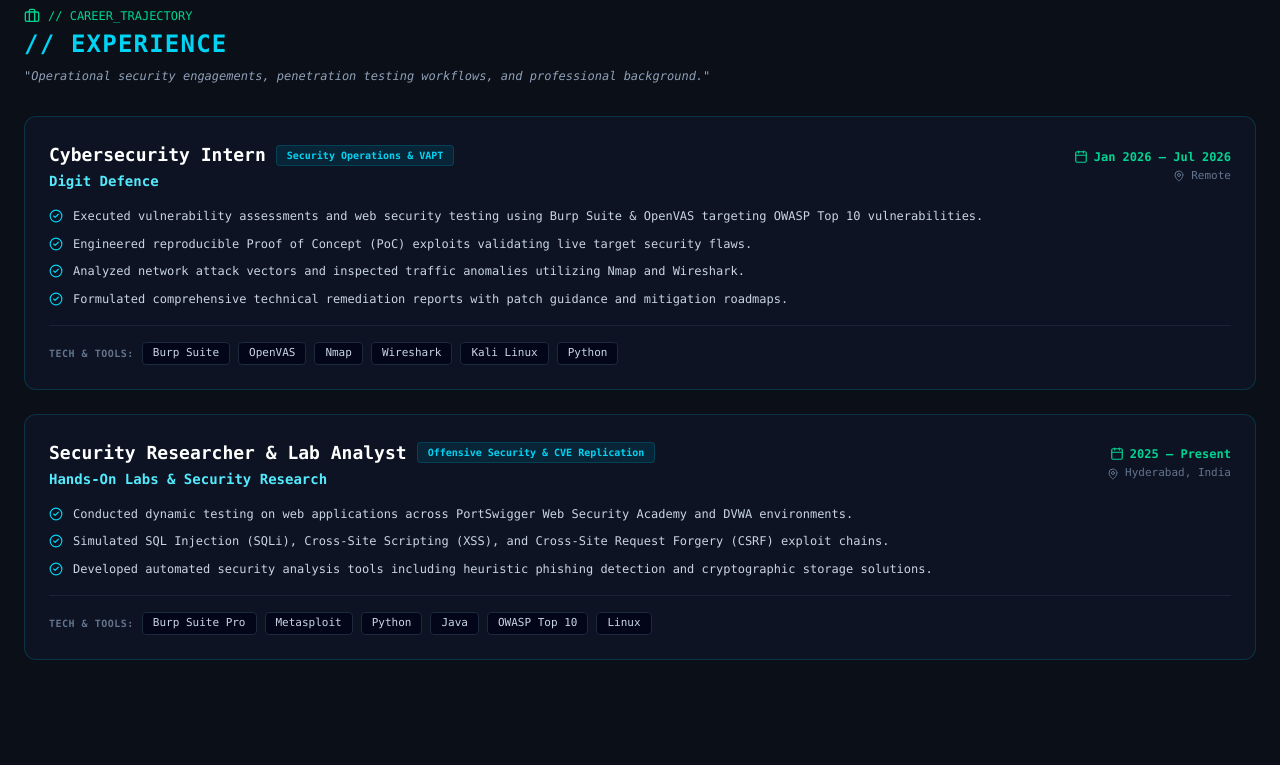
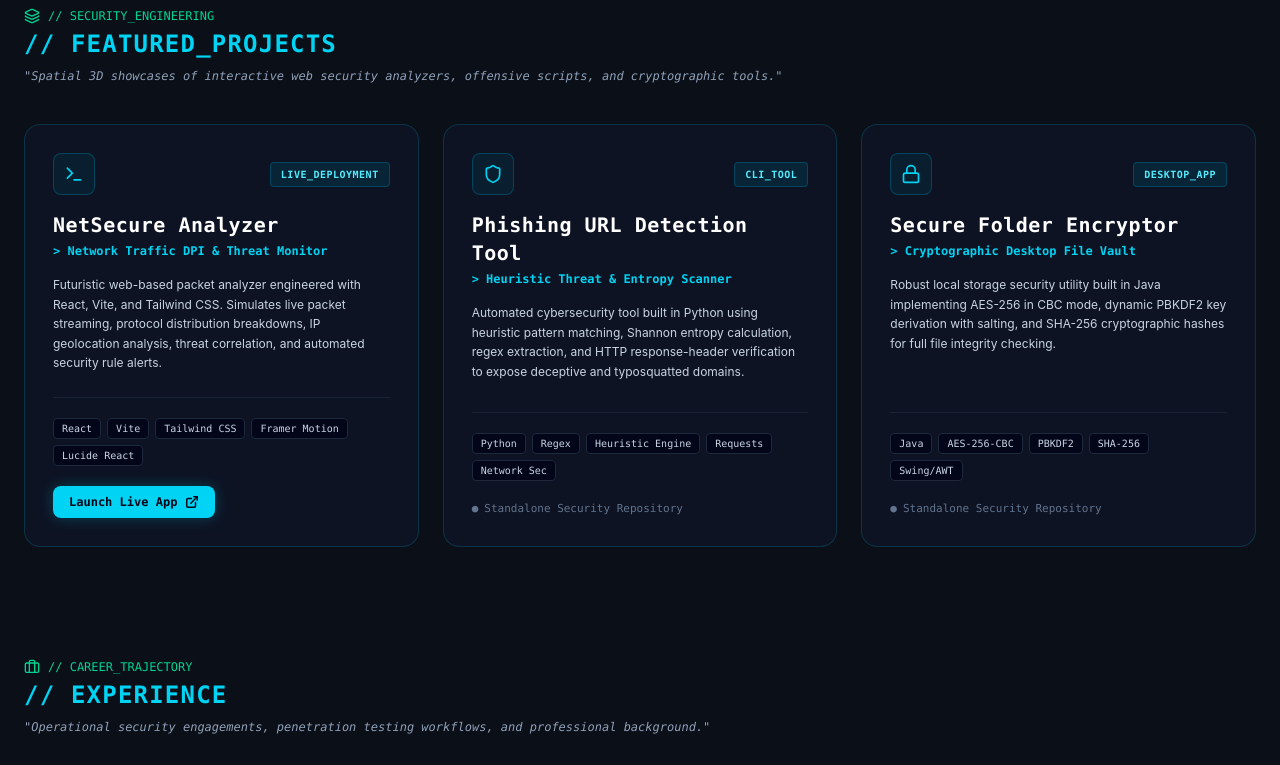
Before and after one commit to atharvreddy04/atharv-reddy-cyber-portfolio, a React (Vite) app: page / in a window 1280 px wide. Shown: the part 3200-3965 px from the top of the page. Built offline with nearby package versions, Linux system fonts and the light colour scheme.

Commit message:
fix: resolve duplicate IDs and align navbar targets directly to dedicated sections

```diff
--- a/src/App.tsx
+++ b/src/App.tsx
@@ -4,6 +4,7 @@ import { Hero } from './components/Hero';
 import { MetricsBar } from './components/MetricsBar';
 import { AboutJson } from './components/AboutJson';
 import { ResumeCV } from './components/ResumeCV';
+import { HighlightCard3D } from './components/HighlightCard3D';
 import { Experience } from './components/Experience';
 import { Certifications } from './components/Certifications';
 import { GithubMonitor } from './components/GithubMonitor';
@@ -17,35 +18,50 @@ function App() {
       <Navbar />
 
       <main className="space-y-4">
+        {/* HOME SECTION */}
         <Hero />
 
+        {/* METRICS */}
         <SectionReveal variant="secondary">
           <MetricsBar />
         </SectionReveal>
 
+        {/* ABOUT SECTION */}
         <SectionReveal variant="primary">
           <AboutJson />
         </SectionReveal>
 
+        {/* RESUME / CREDENTIALS */}
         <SectionReveal variant="primary">
           <ResumeCV />
         </SectionReveal>
 
-        {/* Experience Target Section for #experience */}
+        {/* DEDICATED PROJECTS SECTION (HighlightCard3D) */}
+        <SectionReveal variant="primary">
+          <HighlightCard3D />
+        </SectionReveal>
+
+        {/* DEDICATED EXPERIENCE SECTION */}
         <SectionReveal variant="primary">
           <Experience />
         </SectionReveal>
 
-        <Certifications />
+        {/* DEDICATED SKILLS & CERTIFICATIONS SECTION */}
+        <SectionReveal variant="primary">
+          <Certifications />
+        </SectionReveal>
 
+        {/* GITHUB MONITOR */}
         <SectionReveal variant="secondary">
           <GithubMonitor />
         </SectionReveal>
 
+        {/* RECRUITMENT BANNER */}
         <SectionReveal variant="primary">
           <RecruitmentBanner />
         </SectionReveal>
 
+        {/* CONTACT SECTION */}
         <SectionReveal variant="primary">
           <Contact />
         </SectionReveal>
--- a/src/components/Certifications.tsx
+++ b/src/components/Certifications.tsx
@@ -90,11 +90,11 @@ export const Certifications: React.FC = () => {
   }, [modalItem]);
 
   return (
-    <section id="certifications" className="scroll-mt-20 px-6 py-10 max-w-7xl mx-auto font-mono">
+    <section id="skills" className="scroll-mt-24 px-6 py-10 max-w-7xl mx-auto font-mono">
       {/* Section Header */}
       <div className="flex items-center gap-2 text-cyan-400 font-bold text-sm tracking-wider uppercase mb-5">
         <span>🛡</span>
-        <h2>[ CERTIFICATIONS ]</h2>
+        <h2>[ CERTIFICATIONS &amp; ACCREDITATIONS ]</h2>
       </div>
 
       {/* Featured NASSCOM Card */}
@@ -106,7 +106,7 @@ export const Certifications: React.FC = () => {
 
           <FileText className="h-16 w-16 text-slate-500 group-hover:text-cyan-400 transition-colors mb-4" />
 
-          <h3 className="text-xl sm:text-2xl font-bold text-white tracking-wide">
+          <h3 className="text-xl sm:text-2xl font-bold text-white tracking-wide uppercase">
             POONDRU ATHARV REDDY
           </h3>
           <p className="text-xs text-slate-400 mt-2">
@@ -119,7 +119,7 @@ export const Certifications: React.FC = () => {
           <div className="flex items-center justify-center mt-6">
             <button
               onClick={() => setModalItem({ docPath: featuredCert.docPath, isImage: false })}
-              className="px-5 py-2 rounded-lg border border-cyan-500/40 bg-cyan-950/40 text-cyan-300 text-xs hover:bg-cyan-900/40 hover:border-cyan-400 transition-all flex items-center gap-2 shadow-[0_0_15px_rgba(6,182,212,0.15)]"
+              className="px-5 py-2 rounded-lg border border-cyan-500/40 bg-cyan-950/40 text-cyan-300 text-xs hover:bg-cyan-900/40 hover:border-cyan-400 transition-all flex items-center gap-2 shadow-[0_0_15px_rgba(6,182,212,0.15)] cursor-pointer"
             >
               <ExternalLink className="h-3.5 w-3.5" />
               <span>Inspect PDF</span>
@@ -154,7 +154,7 @@ export const Certifications: React.FC = () => {
                 <button
                   key={cred.label}
                   onClick={() => setModalItem({ docPath: cred.docPath, isImage: cred.isImage })}
-                  className="px-3 py-1.5 rounded-lg border border-cyan-500/40 bg-cyan-950/40 text-cyan-300 text-[11px] hover:bg-cyan-900/40 hover:border-cyan-400 transition-all flex items-center gap-1.5 shadow-[0_0_12px_rgba(6,182,212,0.12)]"
+                  className="px-3 py-1.5 rounded-lg border border-cyan-500/40 bg-cyan-950/40 text-cyan-300 text-[11px] hover:bg-cyan-900/40 hover:border-cyan-400 transition-all flex items-center gap-1.5 shadow-[0_0_12px_rgba(6,182,212,0.12)] cursor-pointer"
                 >
                   <ExternalLink className="h-3 w-3" />
                   <span>{cred.sublabel}</span>
@@ -192,7 +192,7 @@ export const Certifications: React.FC = () => {
               <div className="flex items-center justify-center mt-5">
                 <button
                   onClick={() => setModalItem({ docPath: cert.docPath, isImage: false })}
-                  className="px-4 py-1.5 rounded-lg border border-cyan-500/40 bg-cyan-950/40 text-cyan-300 text-[11px] hover:bg-cyan-900/40 hover:border-cyan-400 transition-all flex items-center gap-1.5 shadow-[0_0_12px_rgba(6,182,212,0.12)]"
+                  className="px-4 py-1.5 rounded-lg border border-cyan-500/40 bg-cyan-950/40 text-cyan-300 text-[11px] hover:bg-cyan-900/40 hover:border-cyan-400 transition-all flex items-center gap-1.5 shadow-[0_0_12px_rgba(6,182,212,0.12)] cursor-pointer"
                 >
                   <ExternalLink className="h-3 w-3" />
                   <span>Inspect</span>
@@ -202,8 +202,9 @@ export const Certifications: React.FC = () => {
 
             <div className="p-3.5 bg-slate-950 text-xs">
               <div className="text-slate-200 font-bold">
-                {cert.bulletTitle} - {cert.issuer}
+                {cert.bulletTitle}
               </div>
+              <div className="text-slate-400 text-[11px] mt-0.5">{cert.issuer}</div>
               <div className="text-slate-500 text-[10px] mt-0.5">{cert.issued}</div>
             </div>
           </div>
@@ -240,7 +241,7 @@ export const Certifications: React.FC = () => {
                 </a>
                 <button
                   onClick={() => setModalItem(null)}
-                  className="p-1 rounded text-slate-400 hover:text-white transition-colors"
+                  className="p-1 rounded text-slate-400 hover:text-white transition-colors cursor-pointer"
                   aria-label="Close modal"
                 >
                   <X className="h-4 w-4" />
@@ -276,3 +277,5 @@ export const Certifications: React.FC = () => {
     </section>
   );
 };
+
+export default Certifications;
--- a/src/components/Experience.tsx
+++ b/src/components/Experience.tsx
@@ -46,7 +46,7 @@ const experiences: ExperienceItem[] = [
 
 export const Experience: React.FC = () => {
   return (
-    <section id="experience" className="scroll-mt-20 px-6 py-12 max-w-7xl mx-auto font-mono">
+    <section id="experience" className="scroll-mt-24 px-6 py-12 max-w-7xl mx-auto font-mono">
       {/* Token Header */}
       <div className="flex items-center gap-2 text-xs text-emerald-400 mb-1">
         <Briefcase className="h-4 w-4" />
@@ -91,7 +91,7 @@ export const Experience: React.FC = () => {
               </div>
             </div>
 
-            <ul className="space-y-2 mt-4 text-xs text-slate-300">
+            <ul className="space-y-2 mt-4 text-xs text-slate-300 font-sans">
               {exp.responsibilities.map((resp, idx) => (
                 <li key={idx} className="flex items-start gap-2.5">
                   <CheckCircle2 className="h-3.5 w-3.5 text-cyan-400 shrink-0 mt-0.5" />
@@ -101,13 +101,13 @@ export const Experience: React.FC = () => {
             </ul>
 
             <div className="flex flex-wrap items-center gap-2 pt-4 mt-4 border-t border-slate-800/80 text-[11px]">
-              <span className="text-slate-500 font-semibold text-[10px] uppercase tracking-wider">
+              <span className="text-slate-500 font-semibold text-[10px] uppercase tracking-wider font-mono">
                 Tech &amp; Tools:
               </span>
               {exp.techStack.map((tech) => (
                 <span
                   key={tech}
-                  className="px-2.5 py-0.5 rounded bg-slate-950 text-slate-300 border border-slate-800"
+                  className="px-2.5 py-0.5 rounded bg-slate-950 text-slate-300 border border-slate-800 font-mono"
                 >
                   {tech}
                 </span>
@@ -119,3 +119,5 @@ export const Experience: React.FC = () => {
     </section>
   );
 };
+
+export default Experience;
--- a/src/components/HighlightCard3D.tsx
+++ b/src/components/HighlightCard3D.tsx
@@ -1,76 +1,188 @@
-import React, { useRef, useState } from 'react';
-import { motion, useReducedMotion } from 'framer-motion';
+import React, { useRef } from 'react';
+import { motion, useMotionValue, useSpring, useTransform } from 'framer-motion';
+import { ExternalLink, Terminal, Shield, Lock, Layers } from 'lucide-react';
 
-interface HighlightCard3DProps {
-  children: React.ReactNode;
-  className?: string;
-  glowColor?: 'cyan' | 'emerald' | 'purple';
+interface Project {
+  id: string;
+  title: string;
+  tagline: string;
+  description: string;
+  techStack: string[];
+  liveUrl?: string;
+  icon: React.ElementType;
+  statusBadge: string;
 }
 
-export const HighlightCard3D: React.FC<HighlightCard3DProps> = ({
-  children,
-  className = '',
-  glowColor = 'cyan',
-}) => {
+const projects: Project[] = [
+  {
+    id: 'netsecure',
+    title: 'NetSecure Analyzer',
+    tagline: 'Network Traffic DPI & Threat Monitor',
+    description:
+      'Futuristic web-based packet analyzer engineered with React, Vite, and Tailwind CSS. Simulates live packet streaming, protocol distribution breakdowns, IP geolocation analysis, threat correlation, and automated security rule alerts.',
+    techStack: ['React', 'Vite', 'Tailwind CSS', 'Framer Motion', 'Lucide React'],
+    liveUrl: 'https://atharvreddy-network-traffic-analyzer.vercel.app',
+    icon: Terminal,
+    statusBadge: 'LIVE_DEPLOYMENT',
+  },
+  {
+    id: 'phishing-detector',
+    title: 'Phishing URL Detection Tool',
+    tagline: 'Heuristic Threat & Entropy Scanner',
+    description:
+      'Automated cybersecurity tool built in Python using heuristic pattern matching, Shannon entropy calculation, regex extraction, and HTTP response-header verification to expose deceptive and typosquatted domains.',
+    techStack: ['Python', 'Regex', 'Heuristic Engine', 'Requests', 'Network Sec'],
+    icon: Shield,
+    statusBadge: 'CLI_TOOL',
+  },
+  {
+    id: 'folder-encryptor',
+    title: 'Secure Folder Encryptor',
+    tagline: 'Cryptographic Desktop File Vault',
+    description:
+      'Robust local storage security utility built in Java implementing AES-256 in CBC mode, dynamic PBKDF2 key derivation with salting, and SHA-256 cryptographic hashes for full file integrity checking.',
+    techStack: ['Java', 'AES-256-CBC', 'PBKDF2', 'SHA-256', 'Swing/AWT'],
+    icon: Lock,
+    statusBadge: 'DESKTOP_APP',
+  },
+];
+
+// Interactive 3D Spatial Tilt Card Component
+const Card3D: React.FC<{ project: Project }> = ({ project }) => {
   const cardRef = useRef<HTMLDivElement>(null);
-  const [rotateX, setRotateX] = useState(0);
-  const [rotateY, setRotateY] = useState(0);
-  const [glarePosition, setGlarePosition] = useState({ x: 50, y: 50, opacity: 0 });
-  const shouldReduceMotion = useReducedMotion();
+
+  const x = useMotionValue(0);
+  const y = useMotionValue(0);
+
+  const mouseXSpring = useSpring(x, { stiffness: 250, damping: 25 });
+  const mouseYSpring = useSpring(y, { stiffness: 250, damping: 25 });
+
+  const rotateX = useTransform(mouseYSpring, [-0.5, 0.5], ['14deg', '-14deg']);
+  const rotateY = useTransform(mouseXSpring, [-0.5, 0.5], ['-14deg', '14deg']);
 
   const handleMouseMove = (e: React.MouseEvent<HTMLDivElement>) => {
-    if (shouldReduceMotion || !cardRef.current) return;
+    if (!cardRef.current) return;
     const rect = cardRef.current.getBoundingClientRect();
-    const x = e.clientX - rect.left;
-    const y = e.clientY - rect.top;
+    const width = rect.width;
+    const height = rect.height;
+    const mouseX = e.clientX - rect.left;
+    const mouseY = e.clientY - rect.top;
 
-    const centerX = rect.width / 2;
-    const centerY = rect.height / 2;
+    const xPct = mouseX / width - 0.5;
+    const yPct = mouseY / height - 0.5;
 
-    const rX = ((y - centerY) / centerY) * -5;
-    const rY = ((x - centerX) / centerX) * 5;
-
-    setRotateX(rX);
-    setRotateY(rY);
-    setGlarePosition({
-      x: (x / rect.width) * 100,
-      y: (y / rect.height) * 100,
-      opacity: 0.16,
-    });
+    x.set(xPct);
+    y.set(yPct);
   };
 
   const handleMouseLeave = () => {
-    setRotateX(0);
-    setRotateY(0);
-    setGlarePosition((prev) => ({ ...prev, opacity: 0 }));
+    x.set(0);
+    y.set(0);
   };
 
-  const glowShadow =
-    glowColor === 'emerald'
-      ? 'shadow-[0_0_40px_-10px_rgba(16,185,129,0.2)]'
-      : 'shadow-[0_0_40px_-10px_rgba(6,182,212,0.2)]';
+  const Icon = project.icon;
 
   return (
-    <div className="w-full min-w-0" style={{ perspective: 1000 }}>
+    <div
+      style={{ perspective: 1200 }}
+      className="w-full flex justify-center"
+    >
       <motion.div
         ref={cardRef}
         onMouseMove={handleMouseMove}
         onMouseLeave={handleMouseLeave}
-        animate={{ rotateX, rotateY }}
-        transition={{ type: 'spring', stiffness: 240, damping: 24, mass: 0.5 }}
-        style={{ transformStyle: 'preserve-3d' }}
-        className={`relative w-full overflow-hidden rounded-2xl border border-slate-800 bg-slate-900/60 p-6 backdrop-blur-xl ${glowShadow} ${className}`}
+        style={{
+          rotateX,
+          rotateY,
+          transformStyle: 'preserve-3d',
+        }}
+        className="relative w-full rounded-2xl border border-cyan-500/20 bg-slate-900/60 p-6 sm:p-7 backdrop-blur-md transition-shadow duration-300 hover:border-cyan-400 hover:shadow-[0_0_30px_rgba(6,182,212,0.2)] flex flex-col justify-between"
       >
-        <div
-          aria-hidden="true"
-          className="pointer-events-none absolute -inset-px transition-opacity duration-300 rounded-2xl"
-          style={{
-            opacity: glarePosition.opacity,
-            background: `radial-gradient(350px circle at ${glarePosition.x}% ${glarePosition.y}%, rgba(255,255,255,0.15), transparent 65%)`,
-          }}
-        />
-        <div className="w-full">{children}</div>
+        {/* Glow Accent Effect */}
+        <div className="absolute inset-0 rounded-2xl bg-gradient-to-br from-cyan-500/5 via-transparent to-transparent opacity-0 group-hover:opacity-100 transition-opacity pointer-events-none" />
+
+        {/* Card Top Section */}
+        <div style={{ transform: 'translateZ(40px)' }}>
+          <div className="flex items-center justify-between mb-4">
+            <div className="p-2.5 rounded-lg border border-cyan-800/60 bg-cyan-950/40 text-cyan-400">
+              <Icon className="w-5 h-5 stroke-[2]" />
+            </div>
+            <span className="text-[10px] font-mono tracking-wider font-bold text-cyan-300 bg-cyan-950/60 border border-cyan-800/60 px-2.5 py-1 rounded">
+              {project.statusBadge}
+            </span>
+          </div>
+
+          <h3 className="text-xl font-bold text-white tracking-wide font-mono">
+            {project.title}
+          </h3>
+          <div className="text-xs font-semibold text-cyan-400 mt-1 font-mono">
+            &gt; {project.tagline}
+          </div>
+
+          <p className="text-xs text-slate-300 mt-4 leading-relaxed font-sans">
+            {project.description}
+          </p>
+        </div>
+
+        {/* Card Bottom Section */}
+        <div style={{ transform: 'translateZ(30px)' }} className="mt-6 pt-5 border-t border-slate-800/80">
+          <div className="flex flex-wrap gap-1.5 mb-5">
+            {project.techStack.map((tech) => (
+              <span
+                key={tech}
+                className="text-[10px] font-mono px-2 py-0.5 rounded bg-slate-950 text-slate-300 border border-slate-800"
+              >
+                {tech}
+              </span>
+            ))}
+          </div>
+
+          {project.liveUrl ? (
+            <a
+              href={project.liveUrl}
+              target="_blank"
+              rel="noopener noreferrer"
+              className="inline-flex items-center gap-2 px-4 py-2 rounded-lg bg-cyan-400 text-slate-950 text-xs font-mono font-bold hover:bg-cyan-300 transition-all shadow-[0_0_15px_rgba(6,182,212,0.3)] cursor-pointer"
+            >
+              <span>Launch Live App</span>
+              <ExternalLink className="w-3.5 h-3.5 stroke-[2.5]" />
+            </a>
+          ) : (
+            <span className="text-[11px] font-mono text-slate-500 flex items-center gap-1.5">
+              <span>●</span>
+              <span>Standalone Security Repository</span>
+            </span>
+          )}
+        </div>
       </motion.div>
     </div>
   );
 };
+
+export const HighlightCard3D: React.FC = () => {
+  return (
+    <section id="projects" className="scroll-mt-24 px-6 py-12 max-w-7xl mx-auto font-mono">
+      {/* Terminal Token Header */}
+      <div className="flex items-center gap-2 text-xs text-emerald-400 mb-1">
+        <Layers className="h-4 w-4" />
+        <span>// SECURITY_ENGINEERING</span>
+      </div>
+
+      <h2 className="text-xl sm:text-2xl font-bold text-cyan-400 tracking-wider mb-2">
+        // FEATURED_PROJECTS
+      </h2>
+      <p className="text-xs text-slate-400 mb-10 italic">
+        "Spatial 3D showcases of interactive web security analyzers, offensive scripts, and cryptographic tools."
+      </p>
+
+      {/* 3D Projects Grid */}
+      <div className="grid grid-cols-1 md:grid-cols-2 lg:grid-cols-3 gap-6">
+        {projects.map((proj) => (
+          <Card3D key={proj.id} project={proj} />
+        ))}
+      </div>
+    </section>
+  );
+};
+
+export default HighlightCard3D;
--- a/src/components/ResumeCV.tsx
+++ b/src/components/ResumeCV.tsx
@@ -58,7 +58,7 @@ Cybersecurity Intern - Digit Defence (Remote) | Jan 2026 – Jul 2026 [Doc ID: D
           </div>
           <h2 className="text-3xl font-extrabold text-white mt-1">Professional Resume</h2>
           <p className="text-xs text-slate-400 mt-1 font-sans">
-            Interactive spatial cards with official PDF downloads.
+            Interactive 3D spatial cards with official PDF downloads.
           </p>
         </div>
 
@@ -118,8 +118,8 @@ Cybersecurity Intern - Digit Defence (Remote) | Jan 2026 – Jul 2026 [Doc ID: D
             </div>
           </div>
 
-          {/* [03_FIELD_EXPERIENCE] */}
-          <div id="experience" className="scroll-mt-28 p-6 rounded-xl border border-slate-800 bg-[#070e17]/80 backdrop-blur shadow-sm">
+          {/* [03_FIELD_EXPERIENCE] (Summary card inside Resume) */}
+          <div className="p-6 rounded-xl border border-slate-800 bg-[#070e17]/80 backdrop-blur shadow-sm">
             <div className="flex justify-between items-center mb-3">
               <span className="text-cyan-400 text-xs font-bold tracking-wider">[03_FIELD_EXPERIENCE]</span>
               <span className="text-xs text-slate-400">Jan 2026 – Jul 2026</span>
@@ -138,8 +138,8 @@ Cybersecurity Intern - Digit Defence (Remote) | Jan 2026 – Jul 2026 [Doc ID: D
             </ul>
           </div>
 
-          {/* [05_KEY_PROJECTS] */}
-          <div id="projects" className="scroll-mt-28 p-6 rounded-xl border border-cyan-800/60 bg-[#070e17]/90 backdrop-blur space-y-4 shadow-sm">
+          {/* [05_KEY_PROJECTS] (Summary card inside Resume) */}
+          <div className="p-6 rounded-xl border border-cyan-800/60 bg-[#070e17]/90 backdrop-blur space-y-4 shadow-sm">
             <span className="text-cyan-400 text-xs font-bold tracking-wider block">[05_KEY_PROJECTS]</span>
 
             <div className="p-4 rounded-lg border border-slate-800 bg-[#0B0F17]/90 hover:border-cyan-500/50 transition-colors">
@@ -190,8 +190,8 @@ Cybersecurity Intern - Digit Defence (Remote) | Jan 2026 – Jul 2026 [Doc ID: D
             </div>
           </div>
 
-          {/* [04_SECURITY_TOOLSET] */}
-          <div id="skills" className="scroll-mt-28 p-6 rounded-xl border border-slate-800 bg-[#070e17]/80 backdrop-blur space-y-4 shadow-sm">
+          {/* [04_SECURITY_TOOLSET] (Summary card inside Resume) */}
+          <div className="p-6 rounded-xl border border-slate-800 bg-[#070e17]/80 backdrop-blur space-y-4 shadow-sm">
             <span className="text-cyan-400 text-xs font-bold tracking-wider block">[04_SECURITY_TOOLSET]</span>
 
             <div>
```
